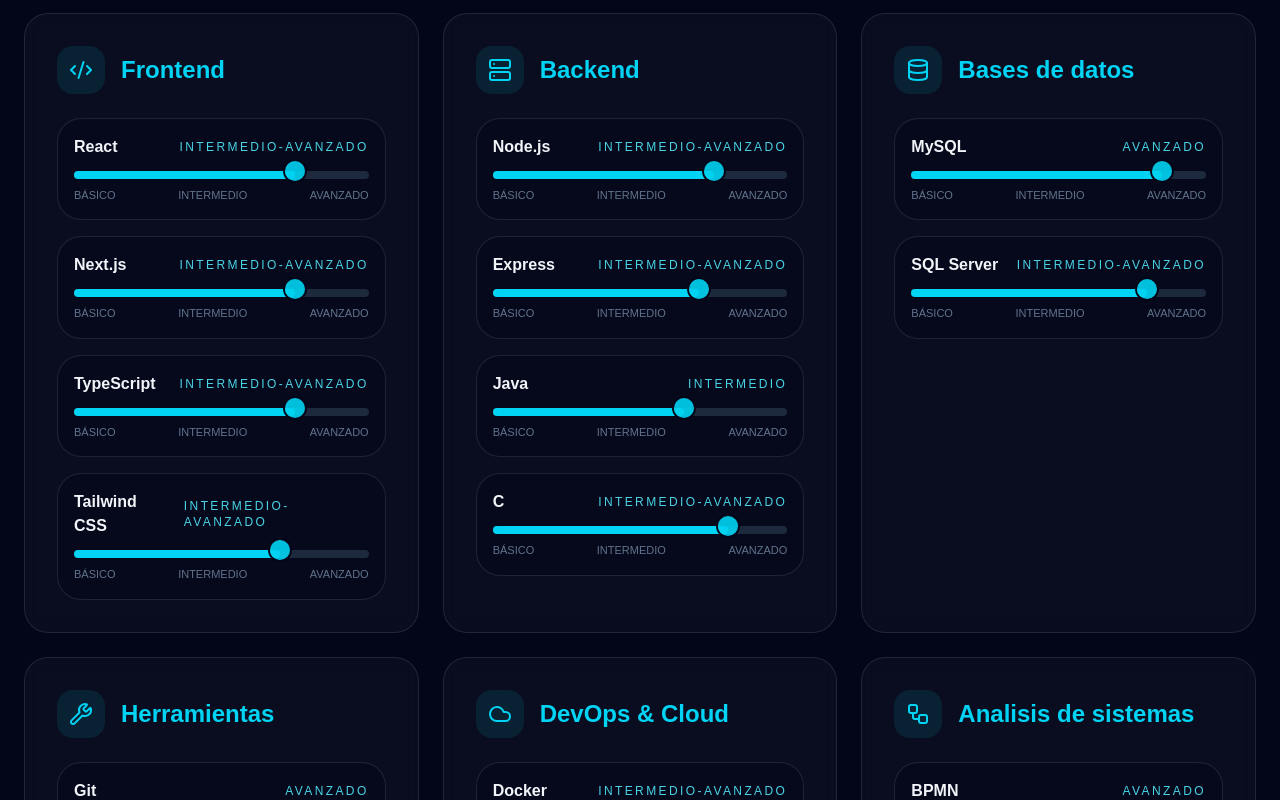
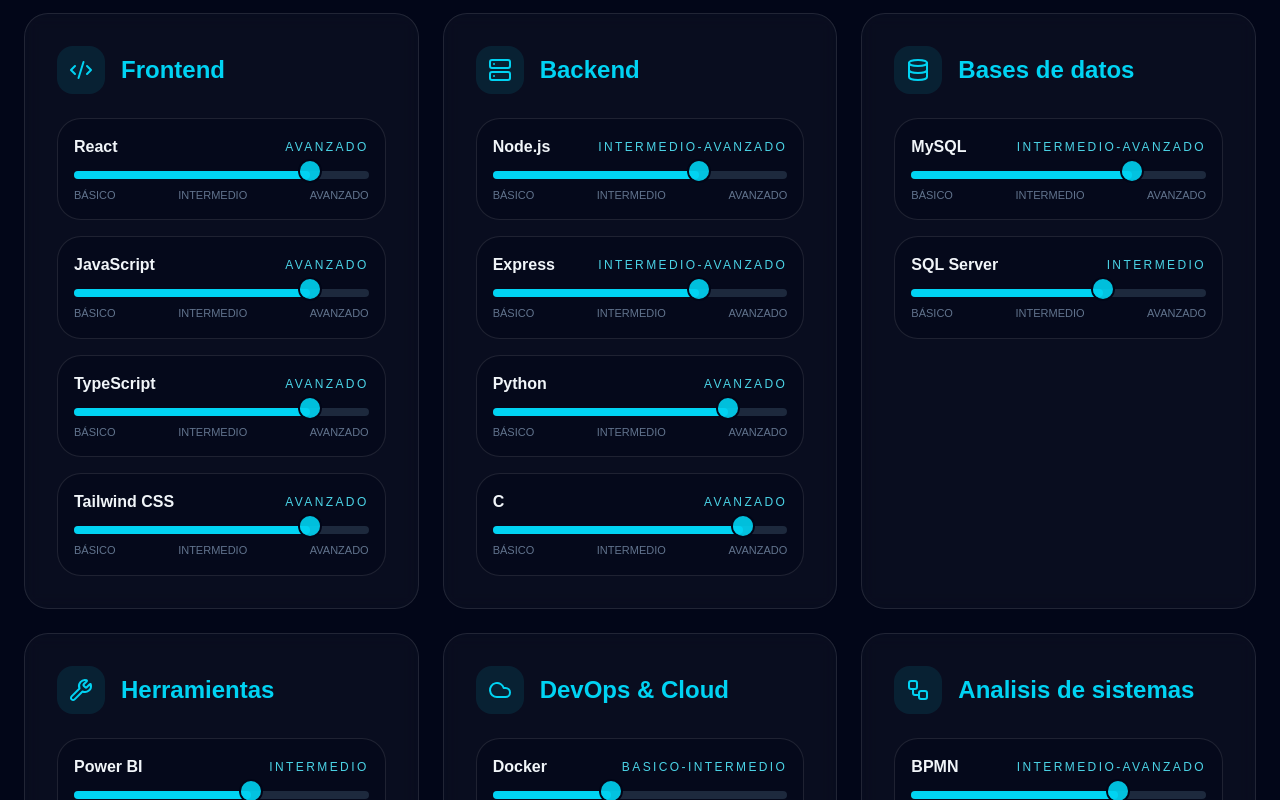
Before and after one commit to Iansollner/portafolio-ian, a Next.js app: page / in a window 1280 px wide. Shown: the part 2480-3280 px from the top of the page. Built offline with nearby package versions, Linux system fonts and the light colour scheme.

Commit message:
cambios a skills

```diff
--- a/src/components/Skills.tsx
+++ b/src/components/Skills.tsx
@@ -12,57 +12,57 @@
     title: "Frontend",
     icon: Code2,
     skills: [
-      { name: "React", level: "Intermedio-Avanzado", progress: 75 },
-      { name: "Next.js", level: "Intermedio-Avanzado", progress: 75 },
-      { name: "TypeScript", level: "Intermedio-Avanzado", progress: 75 },
-      { name: "Tailwind CSS", level: "Intermedio-Avanzado", progress: 70 },
+      { name: "React", level: "Avanzado", progress: 80 },
+      { name: "JavaScript", level: "Avanzado", progress: 80 },
+      { name: "TypeScript", level: "Avanzado", progress: 80 },
+      { name: "Tailwind CSS", level: "Avanzado", progress: 80 },
     ],
   },
   {
     title: "Backend",
     icon: Server,
     skills: [
-      { name: "Node.js", level: "Intermedio-Avanzado", progress: 75 },
+      { name: "Node.js", level: "Intermedio-Avanzado", progress: 70 },
       { name: "Express", level: "Intermedio-Avanzado", progress: 70 },
-      { name: "Java", level: "Intermedio", progress: 65 },
-      { name: "C", level: "Intermedio-Avanzado", progress: 80 },
+      { name: "Python", level: "Avanzado", progress: 80 },
+      { name: "C", level: "Avanzado", progress: 85 },
     ],
   },
   {
     title: "Bases de datos",
     icon: Database,
     skills: [
-      { name: "MySQL", level: "Avanzado", progress: 85 },
-      { name: "SQL Server", level: "Intermedio-Avanzado", progress: 80 },
+      { name: "MySQL", level: "Intermedio-Avanzado", progress: 75 },
+      { name: "SQL Server", level: "Intermedio", progress: 65 },
     ],
   },
   {
     title: "Herramientas",
     icon: Wrench,
     skills: [
-      { name: "Git", level: "Avanzado", progress: 85 },
-      { name: "GitHub", level: "Avanzado", progress: 85 },
-      { name: "VS Code", level: "Avanzado", progress: 90 },
-      { name: "Postman", level: "Intermedio-Avanzado", progress: 70 },
+      { name: "Power BI", level: "Intermedio", progress: 60 },
+      { name: "GitHub", level: "Intermedio-Avanzado", progress: 75 },
+      { name: "VS Code", level: "Intermedio-Avanzado", progress: 75 },
+      { name: "Jira", level: "Intermedio-Avanzado", progress: 70 },
     ],
   },
   {
     title: "DevOps & Cloud",
     icon: Cloud,
     skills: [
-      { name: "Docker", level: "Intermedio-Avanzado", progress: 70 },
-      { name: "Oracle Cloud", level: "Intermedio", progress: 55 },
+      { name: "Docker", level: "Basico-Intermedio", progress: 40 },
+      { name: "Oracle Cloud", level: "Basico-Intermedio", progress: 40 },
       { name: "Linux", level: "Intermedio", progress: 65 },
-      { name: "Git", level: "Avanzado", progress: 85 },
+      { name: "Git", level: "Avanzado", progress: 65 },
     ],
   },
   {
     title: "Analisis de sistemas",
     icon: Workflow,
     skills: [
-      { name: "BPMN", level: "Avanzado", progress: 80 },
-      { name: "SIMPLE", level: "Avanzado", progress: 90 },
-      { name: "Análisis de procesos", level: "Avanzado", progress: 90 },
+      { name: "BPMN", level: "Intermedio-Avanzado", progress: 70 },
+      { name: "SIMPLE", level: "Intermedio-Avanzado", progress: 70 },
+      { name: "Análisis de procesos", level: "Avanzado", progress: 80 },
     ],
   },
 ];
```
